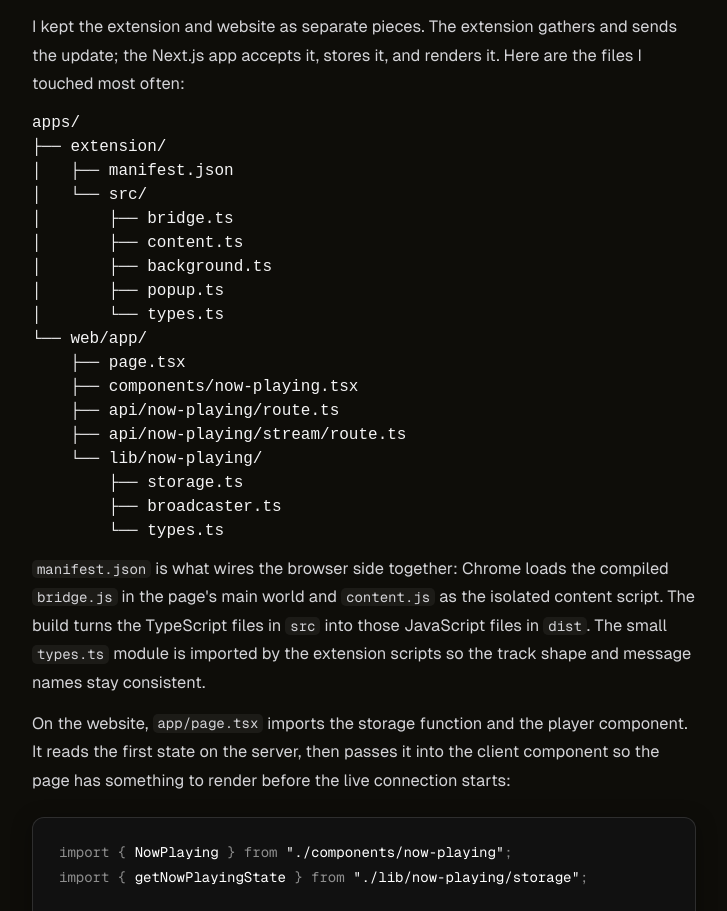
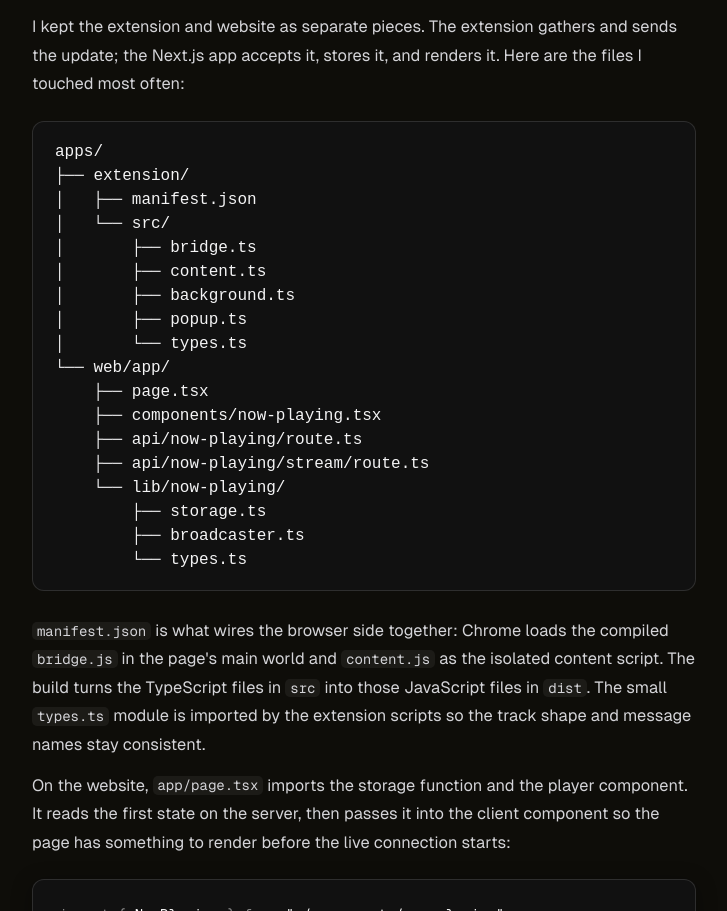
Before and after one commit to sahilkhedkar/sahilkhedkar.com, a Next.js app in the folder apps/web/: page /blogs/youtube-music-now-playing in a window 1280 px wide. Shown: the part 4871-5782 px from the top of the page, without its empty margins (276-1003 px from the left). Built offline with nearby package versions, Linux system fonts and the light colour scheme; no server answers.

Commit message:
style(blog): add source tree layout

```diff
--- a/apps/web/app/globals.css
+++ b/apps/web/app/globals.css
@@ -2933,3 +2933,18 @@ body:has(.not-found) .main-frame {
   margin-top: 6px !important;
   margin-bottom: 28px !important;
 }
+
+.file-tree {
+  max-width: 100%;
+  margin: 22px 0 26px;
+  overflow: hidden;
+  border: 1px solid rgba(255, 255, 255, 0.12);
+  border-radius: 12px;
+  background: #111;
+}
+
+.file-tree pre {
+  max-width: 100%;
+  padding: 18px 22px;
+  overflow: hidden;
+}
```
